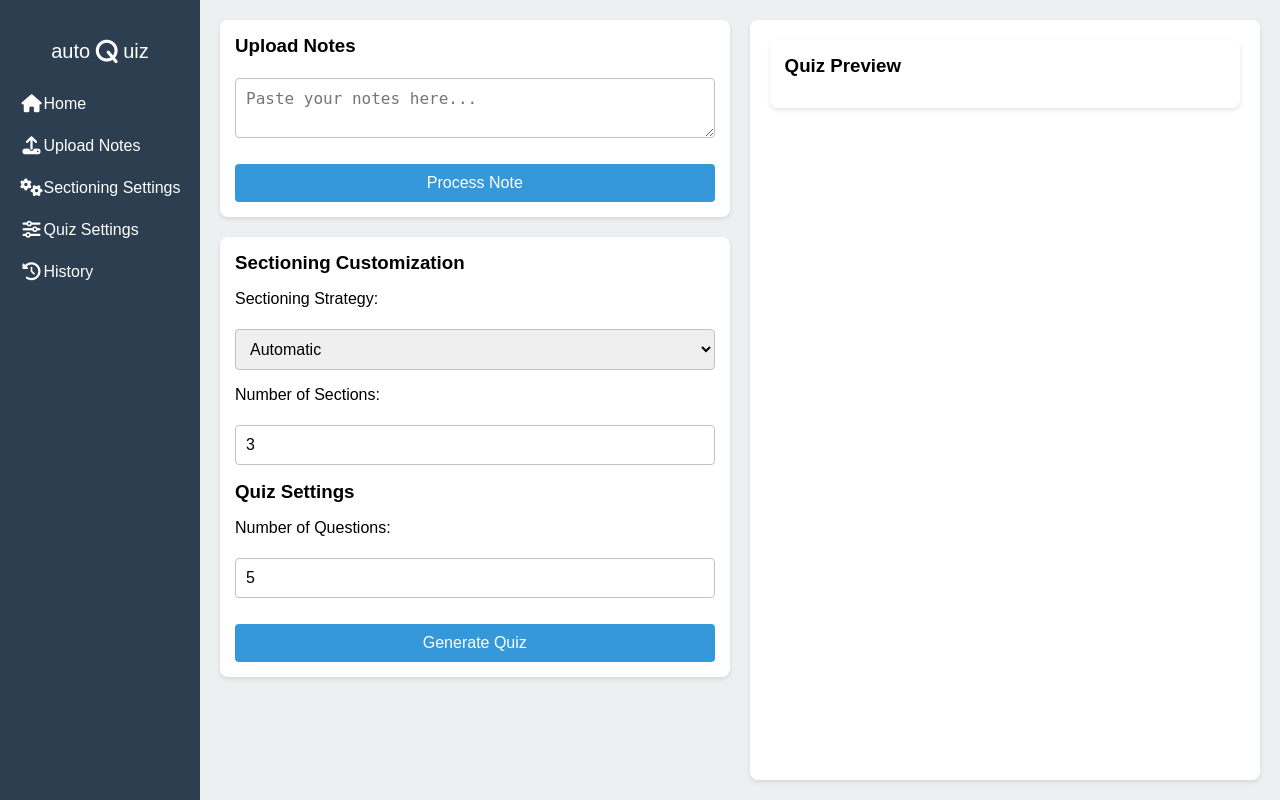
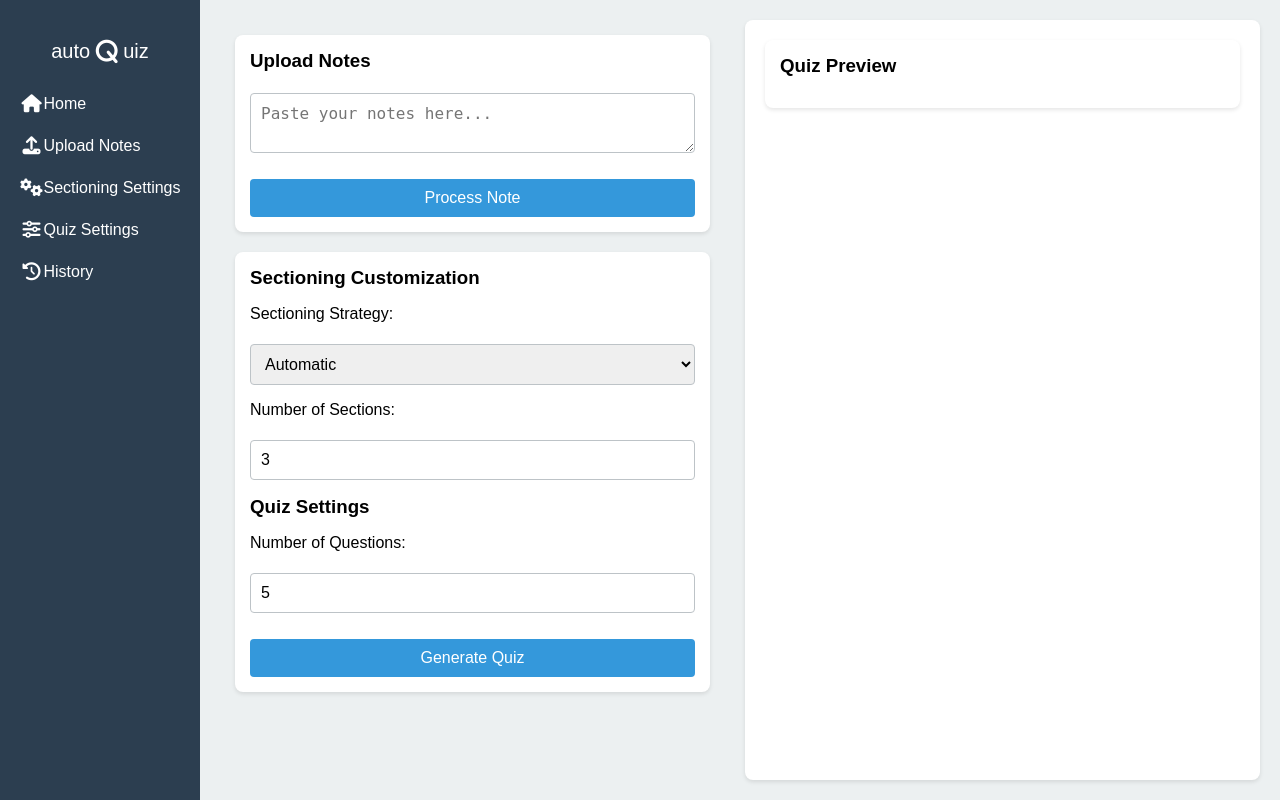
Before and after one commit to goodudetheboy/autoquiz, a Flask app: template frontend/templates/index.html in a window 1280 px wide. Run offline with Flask 3, Linux system fonts and the light colour scheme; the template is opened without the code that fills it, so the values that code supplies are empty; some libraries are stand-ins or nearby versions.

Commit message:
[fix] Fix panel overflowing making screen looks shite

```diff
--- a/frontend/static/styles/index.css
+++ b/frontend/static/styles/index.css
@@ -83,6 +83,15 @@ body {
     flex-grow: 1;
     padding: 20px;
     gap: 20px;
+		overflow: hidden;
+}
+
+/* Panel Shared Settings */
+.left-panel, .right-panel {
+    flex: 1;
+    overflow-y: auto;
+    max-height: 100vh;
+    padding: 15px;
 }
 
 /* Left Panel */
```
